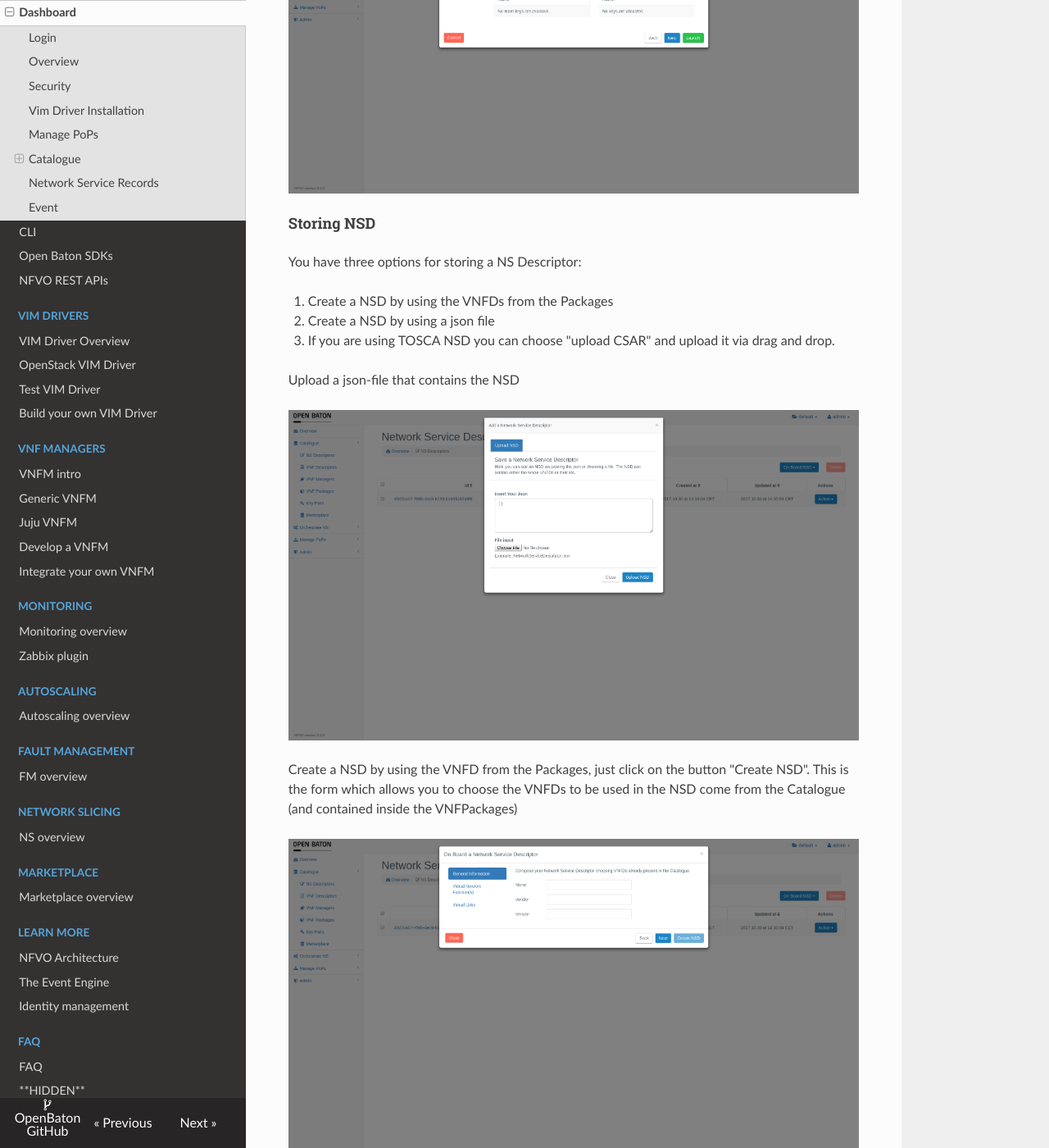
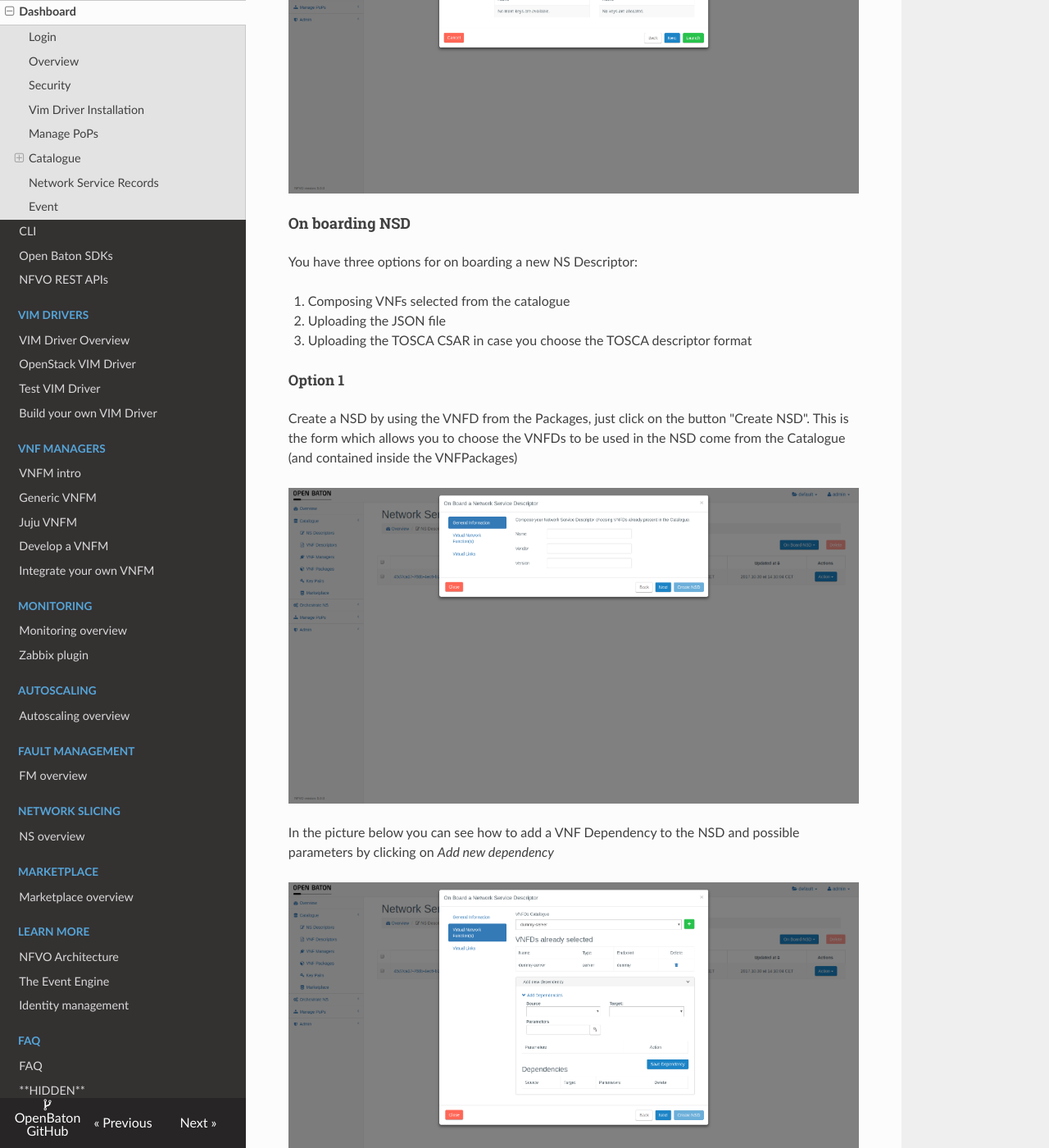
Before and after one commit to openbaton/docs, an MkDocs documentation site: the page built from docs/nfvo-how-to-use-gui.md, in a window 1280 px wide and 1400 px high, scrolled down 7743 px. Shown: the whole window at 82% size. Built offline with MkDocs 1.6.1, drawn with Linux system fonts in a browser that asks for light colours; nearby versions of some CDN libraries; old or Windows-style settings are respelled for this version of MkDocs; some of the changed text lies outside the part shown.

```diff
--- a/docs/nfvo-how-to-use-gui.md
+++ b/docs/nfvo-how-to-use-gui.md
@@ -100,18 +100,15 @@ In order to launch NSD press the *Action* near the NSD you want to lauch and pre
 
 ![NSD Launch][launchNSD1]
 ![NSD Launch][launchNSD2]
-#### Storing NSD
-You have three options for storing a NS Descriptor:
 
-1. Create a NSD by using the VNFDs from the Packages
-2. Create a NSD by using a json file
-3. If you are using TOSCA NSD you can choose  "upload CSAR" and upload it via drag and drop.
+#### On boarding NSD
+You have three options for on boarding a new NS Descriptor:
 
+1. Composing VNFs selected from the catalogue
+2. Uploading the JSON file
+3. Uploading the TOSCA CSAR in case you choose the TOSCA descriptor format
 
-Upload a json-file that contains the NSD
-
-![NSD create by File][NSDcreateFile]
-
+##### Option 1
 
 Create a NSD by using the VNFD from the Packages, just click on the button "Create NSD".
 This is the form which allows you to choose the VNFDs to be used in the NSD come from the Catalogue (and contained inside the VNFPackages)
@@ -121,6 +118,13 @@ This is the form which allows you to choose the VNFDs to be used in the NSD come
 In the picture below you can see how to add a VNF Dependency to the NSD and possible parameters by clicking on *Add new dependency*
 
 ![Add VNF Dependency NSD][NSDcreateDependency]
+
+##### Option 2
+
+Upload a json-file that contains the NSD
+
+![NSD create by File][NSDcreateFile]
+
 
 ### Network Service Descriptor Information
 If you click on the id of a NSD shown in the list of NSDs you can see the information
@@ -173,8 +177,6 @@ For uploading a _.tar_ you can click on the button **Upload VNFPackage** and thi
 ![Drag&Drop modal][drag_drop]
 
 After you click on the button **Upload All** the packages will be sent to the _NFVO_ and once the process is finished you will see the package appearing in the list
-
-
 
 
 ## Network Service Records
@@ -235,7 +237,6 @@ This are the information of the Event selected
 [SecurityOverview]:images/nfvo-how-to-use-gui-security-overview.png
 [AddUser]:images/nfvo-how-to-use-gui-add-user.png
 [Login]:images/login.png
-
 [VNFDlistintoNSD]:images/nfvo-how-to-use-gui-VNFD-list-into-NSD.png
 [VNFDlistintoNSD1]:images/nfvo-how-to-use-gui-VNFD-list-into-NSD.png
 [VNFDescriptorInformation]:images/nfvo-how-to-use-gui-VNFD-information.png
@@ -249,7 +250,6 @@ This are the information of the Event selected
 [createkey]:images/nfvo-how-to-use-gui-generate-key.png
 [importkey]:images/nfvo-how-to-use-gui-import-key.png
 [launchNSD1]:images/gui-launch-pop.png
-
 [launchNSD2]:images/gui-launch-key.png
 [VNF Package documentation]: vnf-package.md
 <!---
--- a/mkdocs.yml
+++ b/mkdocs.yml
@@ -10,7 +10,9 @@ pages:
 - ['use.md', 'Get Started', 'Get Started']
 - ['pop-registration.md', 'Get Started', 'Register a PoP']
 - ['vnf-package.md', 'Get Started', 'Build your VNF Package']
+- ['vnf-package-onboard.md', 'Get Started', 'On board your VNF Package']
 - ['ns-descriptor.md', 'Get Started', 'Build your Network Service Descriptor']
+- ['ns-descriptor-onboard.md', 'Get Started', 'On board your Network Service Descriptor']
 - ['launch-nsd.md', 'Get Started', 'Launch your Network Service']
 - ['tutorial.md', 'Tutorials', 'Tutorials overview']
 - ['dummy-NSR.md', 'Tutorials', 'Dummy NSR']
@@ -45,6 +47,7 @@ pages:
 
 - ['FAQ.md', 'FAQ', 'FAQ']
 - ['**HIDDEN**': 'amazon-driver.md']
+- ['**HIDDEN**': 'docker-driver.md']
 - ['**HIDDEN**': 'how-to-ec2-cli.md']
 - ['**HIDDEN**': 'how-to-ec2-dashboard.md']
 - ['**HIDDEN**': 'integration-test-write.md']
```
Also changed, not shown: docs/ns-descriptor-onboard.md (added, +55 -0 lines), docs/pop-docker.md (+2 -2 lines), docs/use.md (+2 -0 lines), docs/vnf-package-onboard.md (added, +31 -0 lines), docs/vnf-package.md (+3 -53 lines).
